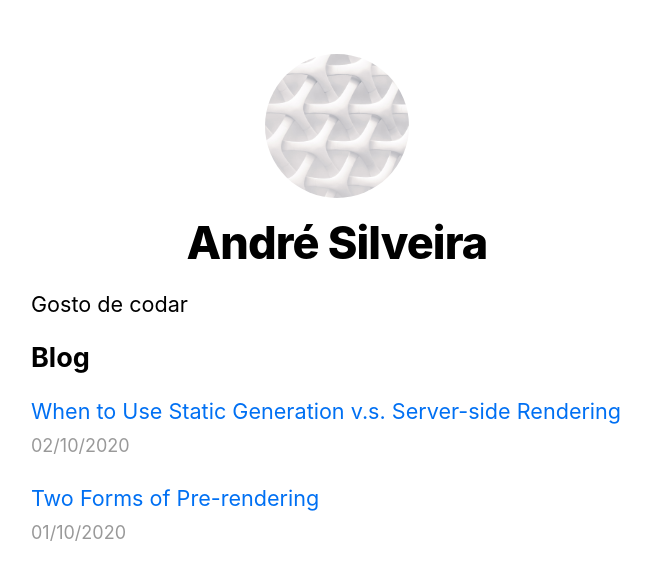
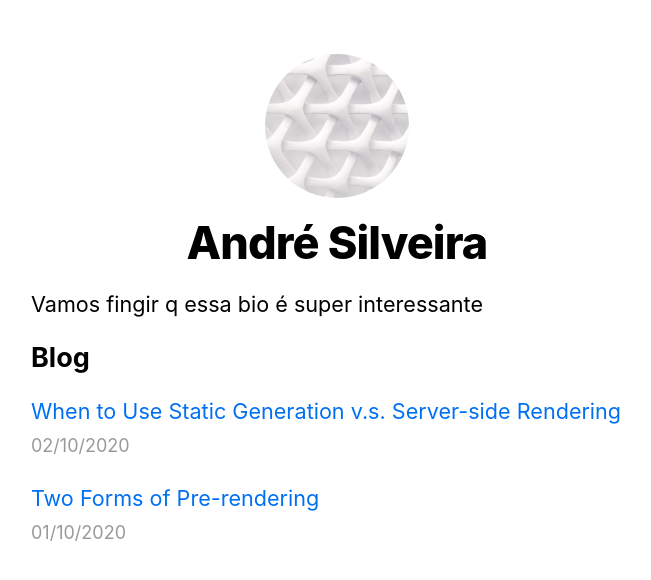
Before and after one commit to AndreoliBR/nextjs-blog, a Next.js app: page / in a window 1280 px wide. Shown: the top 580 px of the page, without its empty margins (303-954 px from the left). Built offline with nearby package versions, Linux system fonts and the light colour scheme.

Commit message:
index changes

```diff
--- a/pages/index.js
+++ b/pages/index.js
@@ -23,7 +23,7 @@ export default function Home({ allPostsData }) {
         <title>{siteTitle}</title>
       </Head>
       <section className={utilStyles.headingMd}>
-        Gosto de codar
+        Vamos fingir q essa bio é super interessante
       </section>
       <section className={`${utilStyles.headingMd} ${utilStyles.padding1px}`}>
         <h2 className={utilStyles.headingLg}>Blog</h2>
```
